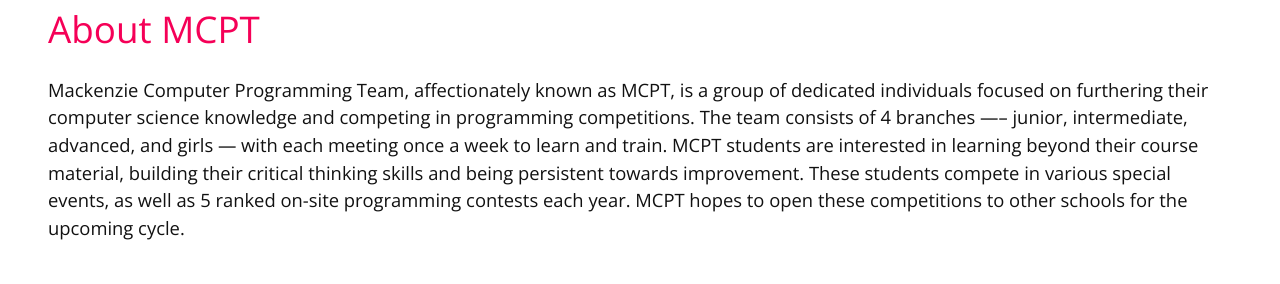
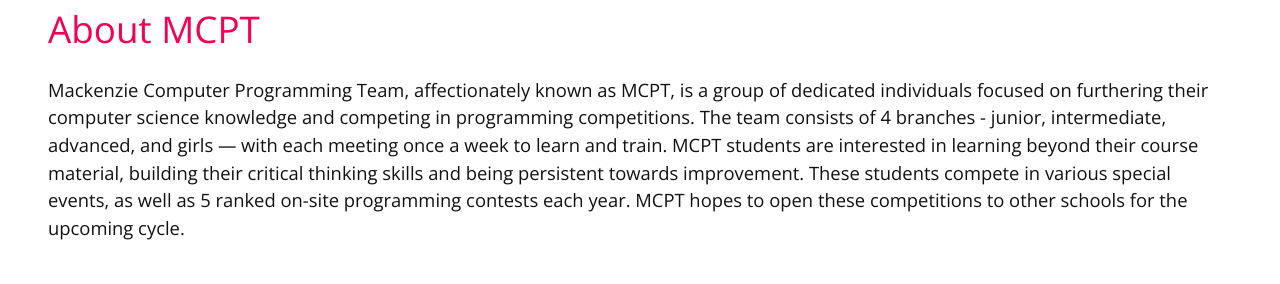
Before and after one commit to mcpt/mcpt.github.io, a Jekyll site: the page built from about.md, in a window 1280 px wide. Shown: the part 257-541 px from the top of the page. Built offline with Jekyll 4.4.1, drawn with Linux system fonts in a browser that asks for light colours.

Commit message:
Apparently I don't understand kramdown hyphenation.

```diff
--- a/about.md
+++ b/about.md
@@ -6,7 +6,7 @@
 ---
 
 # About MCPT
-Mackenzie Computer Programming Team, affectionately known as MCPT, is a group of dedicated individuals focused on furthering their computer science knowledge and competing in programming competitions.  The team consists of 4 branches —-- junior, intermediate, advanced, and girls — with each meeting once a week to learn and train.  MCPT students are interested in learning beyond their course material, building their critical thinking skills and being persistent towards improvement.  These students compete in various special events, as well as 5 ranked on-site programming contests each year.  MCPT hopes to open these competitions to other schools for the upcoming cycle.
+Mackenzie Computer Programming Team, affectionately known as MCPT, is a group of dedicated individuals focused on furthering their computer science knowledge and competing in programming competitions.  The team consists of 4 branches - junior, intermediate, advanced, and girls — with each meeting once a week to learn and train.  MCPT students are interested in learning beyond their course material, building their critical thinking skills and being persistent towards improvement.  These students compete in various special events, as well as 5 ranked on-site programming contests each year.  MCPT hopes to open these competitions to other schools for the upcoming cycle.
 
 # Meet the Execs
 ## Presidents
```
